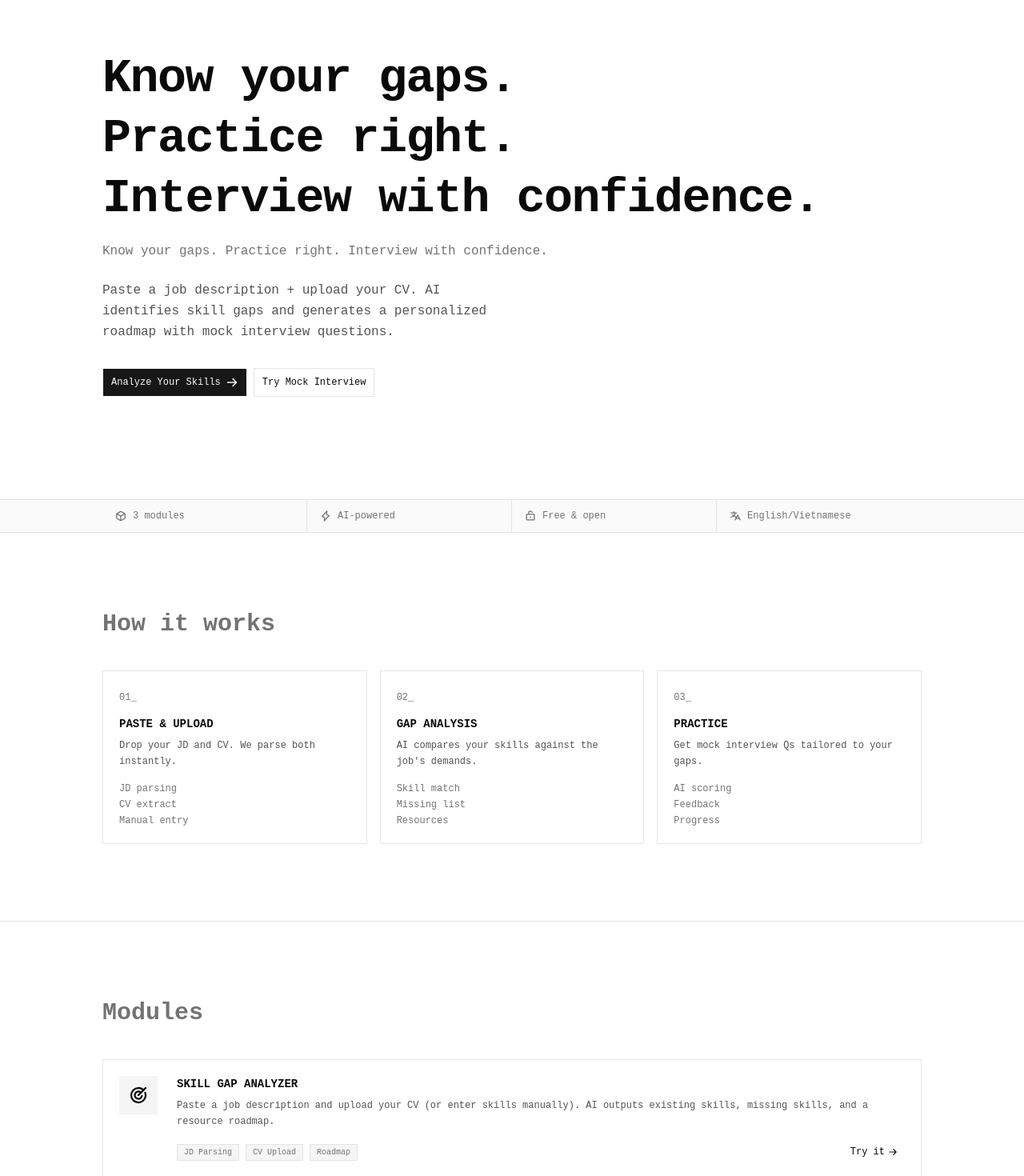
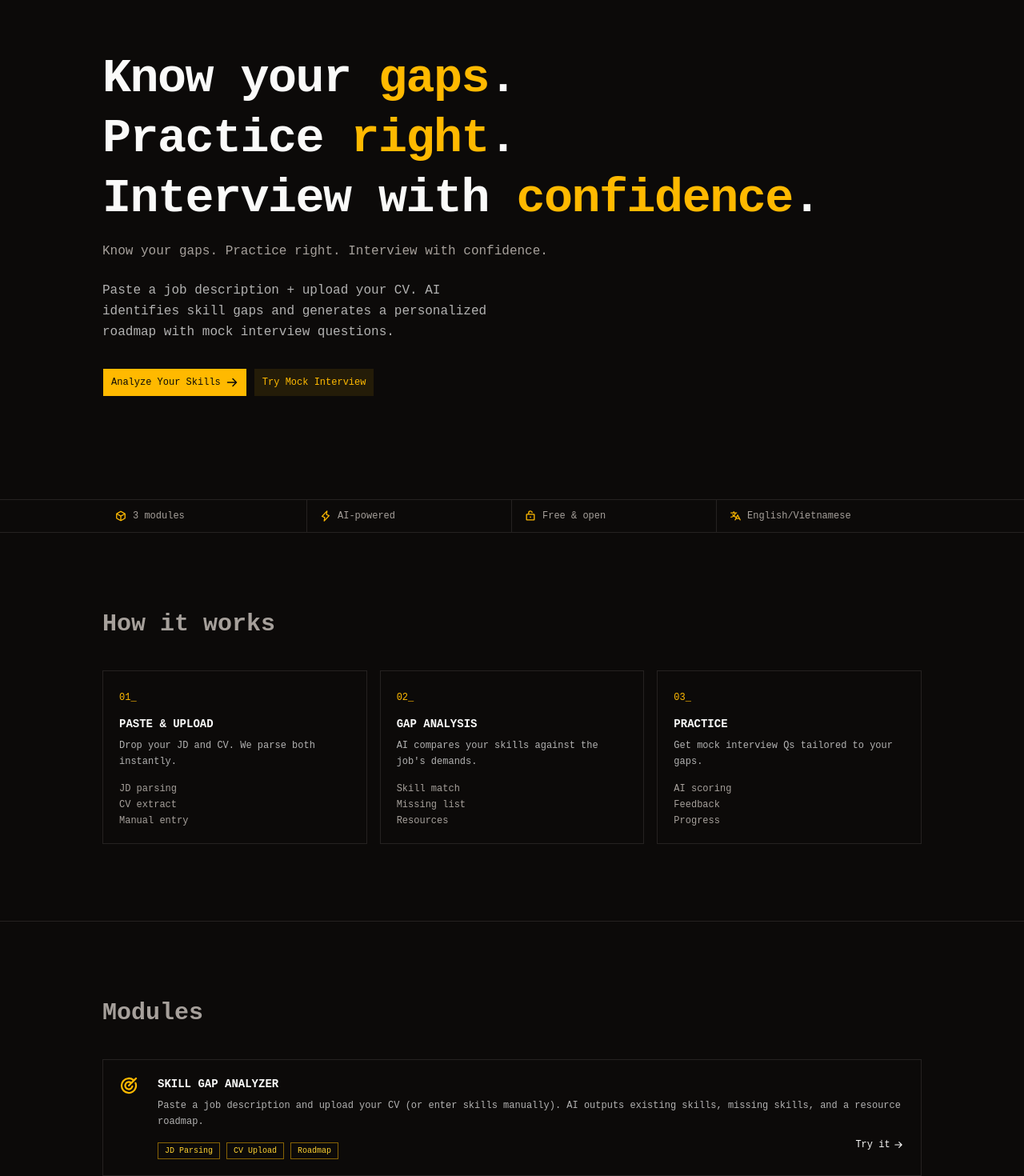
Before and after one commit to GiottoPham/dev-career-ready, a React (Vite) app in the folder apps/web/: page / in a window 1280 px wide. Shown: the part 120-1590 px from the top of the page at 80% size. Built offline with nearby package versions, Linux system fonts and the light colour scheme.

Commit message:
change color palette

```diff
--- a/apps/web/src/index.css
+++ b/apps/web/src/index.css
@@ -49,72 +49,72 @@
 }
 
 :root {
-    --background: oklch(1 0 0);
-    --foreground: oklch(0.145 0 0);
-    --card: oklch(1 0 0);
-    --card-foreground: oklch(0.145 0 0);
-    --popover: oklch(1 0 0);
-    --popover-foreground: oklch(0.145 0 0);
-    --primary: oklch(0.205 0 0);
-    --primary-foreground: oklch(0.985 0 0);
-    --secondary: oklch(0.97 0 0);
-    --secondary-foreground: oklch(0.205 0 0);
-    --muted: oklch(0.97 0 0);
-    --muted-foreground: oklch(0.556 0 0);
-    --accent: oklch(0.97 0 0);
-    --accent-foreground: oklch(0.205 0 0);
-    --destructive: oklch(0.577 0.245 27.325);
-    --border: oklch(0.922 0 0);
-    --input: oklch(0.922 0 0);
-    --ring: oklch(0.708 0 0);
-    --chart-1: oklch(0.87 0 0);
-    --chart-2: oklch(0.556 0 0);
-    --chart-3: oklch(0.439 0 0);
-    --chart-4: oklch(0.371 0 0);
-    --chart-5: oklch(0.269 0 0);
+    --background: var(--color-stone-950);
+    --foreground: var(--color-stone-50);
+    --card: var(--color-stone-900);
+    --card-foreground: var(--color-stone-50);
+    --popover: var(--color-stone-900);
+    --popover-foreground: var(--color-stone-50);
+    --primary: var(--color-amber-400);
+    --primary-foreground: var(--color-stone-950);
+    --secondary: oklch(0.828 0.189 84.429 / 0.1);
+    --secondary-foreground: var(--color-amber-400);
+    --muted: var(--color-stone-800);
+    --muted-foreground: var(--color-stone-400);
+    --accent: var(--color-amber-950);
+    --accent-foreground: var(--color-amber-200);
+    --destructive: oklch(0.704 0.191 22.216);
+    --border: oklch(1 0.005 75 / 10%);
+    --input: oklch(1 0.005 75 / 15%);
+    --ring: var(--color-amber-400);
+    --chart-1: var(--color-stone-300);
+    --chart-2: var(--color-stone-500);
+    --chart-3: var(--color-stone-600);
+    --chart-4: var(--color-stone-700);
+    --chart-5: var(--color-stone-800);
     --radius: 0.625rem;
-    --sidebar: oklch(0.985 0 0);
-    --sidebar-foreground: oklch(0.145 0 0);
-    --sidebar-primary: oklch(0.205 0 0);
-    --sidebar-primary-foreground: oklch(0.985 0 0);
-    --sidebar-accent: oklch(0.97 0 0);
-    --sidebar-accent-foreground: oklch(0.205 0 0);
-    --sidebar-border: oklch(0.922 0 0);
-    --sidebar-ring: oklch(0.708 0 0);
+    --sidebar: var(--color-stone-900);
+    --sidebar-foreground: var(--color-stone-50);
+    --sidebar-primary: var(--color-amber-400);
+    --sidebar-primary-foreground: var(--color-stone-950);
+    --sidebar-accent: var(--color-stone-800);
+    --sidebar-accent-foreground: var(--color-stone-50);
+    --sidebar-border: oklch(1 0.005 75 / 10%);
+    --sidebar-ring: var(--color-amber-400);
 }
 
 .dark {
-    --background: oklch(0.145 0 0);
-    --foreground: oklch(0.985 0 0);
-    --card: oklch(0.205 0 0);
-    --card-foreground: oklch(0.985 0 0);
-    --popover: oklch(0.205 0 0);
-    --popover-foreground: oklch(0.985 0 0);
-    --primary: oklch(0.922 0 0);
-    --primary-foreground: oklch(0.205 0 0);
-    --secondary: oklch(0.269 0 0);
-    --secondary-foreground: oklch(0.985 0 0);
-    --muted: oklch(0.269 0 0);
-    --muted-foreground: oklch(0.708 0 0);
-    --accent: oklch(0.269 0 0);
-    --accent-foreground: oklch(0.985 0 0);
+    --background: var(--color-stone-950);
+    --foreground: var(--color-stone-50);
+    --card: var(--color-stone-900);
+    --card-foreground: var(--color-stone-50);
+    --popover: var(--color-stone-900);
+    --popover-foreground: var(--color-stone-50);
+    --primary: var(--color-amber-500);
+    --primary-foreground: var(--color-stone-950);
+    --secondary: oklch(0.828 0.189 84.429 / 0.1);
+    --secondary-foreground: var(--color-amber-400);
+    --muted: var(--color-stone-800);
+    --muted-foreground: var(--color-stone-400);
+    --accent: var(--color-amber-950);
+    --accent-foreground: var(--color-amber-100);
     --destructive: oklch(0.704 0.191 22.216);
-    --border: oklch(1 0 0 / 10%);
-    --input: oklch(1 0 0 / 15%);
-    --ring: oklch(0.556 0 0);
-    --chart-1: oklch(0.87 0 0);
-    --chart-2: oklch(0.556 0 0);
-    --chart-3: oklch(0.439 0 0);
-    --chart-4: oklch(0.371 0 0);
-    --chart-5: oklch(0.269 0 0);
-    --sidebar: oklch(0.205 0 0);
-    --sidebar-foreground: oklch(0.985 0 0);
-    --sidebar-primary: oklch(0.488 0.243 264.376);
-    --sidebar-primary-foreground: oklch(0.985 0 0);
-    --sidebar-accent: oklch(0.269 0 0);
-    --sidebar-accent-foreground: oklch(0.985 0 0);
-    --sidebar-border: oklch(1 0 0 / 10%);
-    --sidebar-ring: oklch(0.556 0 0);
+    --border: oklch(1 0.005 75 / 10%);
+    --input: oklch(1 0.005 75 / 15%);
+    --ring: var(--color-amber-500);
+    --chart-1: var(--color-stone-300);
+    --chart-2: var(--color-stone-500);
+    --chart-3: var(--color-stone-600);
+    --chart-4: var(--color-stone-700);
+    --chart-5: var(--color-stone-800);
+    --sidebar: var(--color-stone-900);
+    --sidebar-foreground: var(--color-stone-50);
+    --sidebar-primary: var(--color-amber-500);
+    --sidebar-primary-foreground: var(--color-stone-950);
+    --sidebar-accent: var(--color-stone-800);
+    --sidebar-accent-foreground: var(--color-stone-50);
+    --sidebar-border: oklch(1 0.005 75 / 10%);
+    --sidebar-ring: var(--color-amber-500);
 }
 
 @layer base {
--- a/apps/web/src/locales/en.json
+++ b/apps/web/src/locales/en.json
@@ -6,9 +6,9 @@
     "start": "Start"
   },
   "hero": {
-    "line1": "Know your gaps.",
-    "line2": "Practice right.",
-    "line3": "Interview with confidence.",
+    "line1": "Know your <h>gaps</h>.",
+    "line2": "Practice <h>right</h>.",
+    "line3": "Interview with <h>confidence</h>.",
     "subtitle": "Know your gaps. Practice right. Interview with confidence.",
     "description": "Paste a job description + upload your CV. AI identifies skill gaps and generates a personalized roadmap with mock interview questions.",
     "analyzeBtn": "Analyze Your Skills",
@@ -64,7 +64,7 @@
     "button": "Get Started — It's Free"
   },
   "footer": {
-    "credit": "CareerReady_ · Built by Giotto · 2026",
+    "credit": "CareerReady_ · Built by Giotto Pham · 2026",
     "github": "github",
     "about": "about"
   }
--- a/apps/web/src/routes/_layout/index.tsx
+++ b/apps/web/src/routes/_layout/index.tsx
@@ -9,7 +9,7 @@ import {
   TranslateIcon,
 } from "@phosphor-icons/react"
 import { createFileRoute, Link } from "@tanstack/react-router"
-import { useTranslation } from "react-i18next"
+import { Trans, useTranslation } from "react-i18next"
 
 import { buttonVariants } from "@/components/ui/button"
 import { cn } from "@/lib/utils"
@@ -79,11 +79,11 @@ function Home() {
       <section className="border-border border-b px-4 py-20 md:px-6 md:py-32">
         <div className="mx-auto max-w-5xl">
           <h1 className="text-3xl leading-tight font-bold tracking-tight md:text-5xl lg:text-6xl">
-            {t("hero.line1")}
+            <Trans i18nKey="hero.line1" components={{ h: <span className="text-primary" /> }} />
             <br />
-            {t("hero.line2")}
+            <Trans i18nKey="hero.line2" components={{ h: <span className="text-primary" /> }} />
             <br />
-            {t("hero.line3")}
+            <Trans i18nKey="hero.line3" components={{ h: <span className="text-primary" /> }} />
           </h1>
           <p className="text-muted-foreground mt-4 text-sm md:text-base">{t("hero.subtitle")}</p>
           <p className="text-foreground/70 mt-6 max-w-lg text-sm leading-relaxed md:text-base">
@@ -94,7 +94,7 @@ function Home() {
               {t("hero.analyzeBtn")}
               <ArrowRightIcon size={14} weight="bold" />
             </Link>
-            <Link to="/analyze" className={cn(buttonVariants({ variant: "outline", size: "lg" }))}>
+            <Link to="/analyze" className={cn(buttonVariants({ variant: "secondary", size: "lg" }))}>
               {t("hero.mockBtn")}
             </Link>
           </div>
@@ -102,12 +102,12 @@ function Home() {
       </section>
 
       {/* Stats bar */}
-      <section className="border-border bg-muted/50 border-b">
+      <section className="border-border border-b">
         <div className="mx-auto grid max-w-5xl grid-cols-2 md:grid-cols-4">
           {stats.map((stat) => (
             <div
               key={stat.label}
-              className="border-border text-muted-foreground flex items-center gap-2 border-r px-4 py-3 text-xs last:border-r-0"
+              className="border-border text-muted-foreground flex items-center gap-2 border-r px-4 py-3 text-xs last:border-r-0 [&_svg]:text-amber-400"
             >
               <stat.icon size={14} weight="bold" />
               {t(stat.label)}
@@ -122,8 +122,8 @@ function Home() {
           <p className="text-muted-foreground mb-10 text-3xl font-extrabold">{t("howItWorks.label")}</p>
           <div className="grid gap-4 md:grid-cols-3">
             {steps.map((step) => (
-              <div key={step.num} className="border-border hover:border-foreground/20 border p-5 transition-colors">
-                <span className="text-muted-foreground text-xs">{step.num}_</span>
+              <div key={step.num} className="border-border border p-5 transition-colors hover:border-amber-400">
+                <span className="text-xs text-amber-400">{step.num}_</span>
                 <h3 className="mt-3 text-sm font-bold">{step.title}</h3>
                 <p className="text-foreground/70 mt-2 text-xs leading-relaxed">{step.desc}</p>
                 <ul className="mt-4 space-y-1">
@@ -147,26 +147,28 @@ function Home() {
             {modules.map((mod) => (
               <div
                 key={mod.title}
-                className="border-border hover:border-foreground/20 flex flex-col gap-5 border p-5 transition-colors md:flex-row md:items-start md:gap-6"
+                className="border-border flex flex-col gap-5 border p-5 transition-colors hover:border-amber-400 md:flex-row md:items-start md:gap-6"
               >
-                <div className="bg-muted flex size-12 shrink-0 items-center justify-center">
-                  <mod.icon size={24} weight="bold" />
+                <div className="flex shrink-0 sm:items-center sm:justify-center">
+                  <mod.icon size={24} weight="bold" className="text-amber-400" />
                 </div>
                 <div className="flex-1">
                   <h3 className="text-sm font-bold">{mod.title}</h3>
                   <p className="text-foreground/70 mt-2 text-xs leading-relaxed">{mod.desc}</p>
-                  <div className="mt-4 flex flex-wrap items-center gap-2">
-                    {mod.tags.map((tag) => (
-                      <span
-                        key={tag}
-                        className="border-border bg-muted text-muted-foreground border px-2 py-0.5 text-[10px]"
-                      >
-                        {tag}
-                      </span>
-                    ))}
+                  <div className="flex flex-col gap-y-2 sm:flex-row sm:items-center sm:justify-between sm:gap-y-0">
+                    <div className="mt-4 flex flex-wrap items-center gap-2">
+                      {mod.tags.map((tag) => (
+                        <span key={tag} className="border border-amber-400/50 px-2 py-0.5 text-[10px] text-amber-300">
+                          {tag}
+                        </span>
+                      ))}
+                    </div>
                     <Link
                       to={mod.href}
-                      className={cn(buttonVariants({ variant: "ghost", size: "xs" }), "ml-auto gap-1")}
+                      className={cn(
+                        buttonVariants({ variant: "ghost", size: "xs" }),
+                        "-ml-2 w-20 gap-1 sm:-mr-2 sm:ml-0"
+                      )}
                     >
                       {t("modules.tryIt")}
                       <ArrowRightIcon size={10} weight="bold" />
@@ -191,22 +193,6 @@ function Home() {
           </div>
         </div>
       </section>
-
-      {/* Footer */}
-      <footer className="px-4 py-6 md:px-6">
-        <div className="text-muted-foreground mx-auto flex max-w-5xl flex-col items-center gap-2 text-xs md:flex-row md:justify-between">
-          <span>{t("footer.credit")}</span>
-          <div className="flex gap-3">
-            <a href="https://github.com" target="_blank" rel="noopener noreferrer" className="hover:text-foreground">
-              github
-            </a>
-            <span>·</span>
-            <a href="#" className="hover:text-foreground">
-              {t("footer.about")}
-            </a>
-          </div>
-        </div>
-      </footer>
     </main>
   )
 }
```
Also changed, not shown: apps/web/src/locales/vi.json (+4 -4 lines), apps/web/src/routes/_layout.tsx (+20 -0 lines), 2 other files (tests, documents, lock files or other folders).
